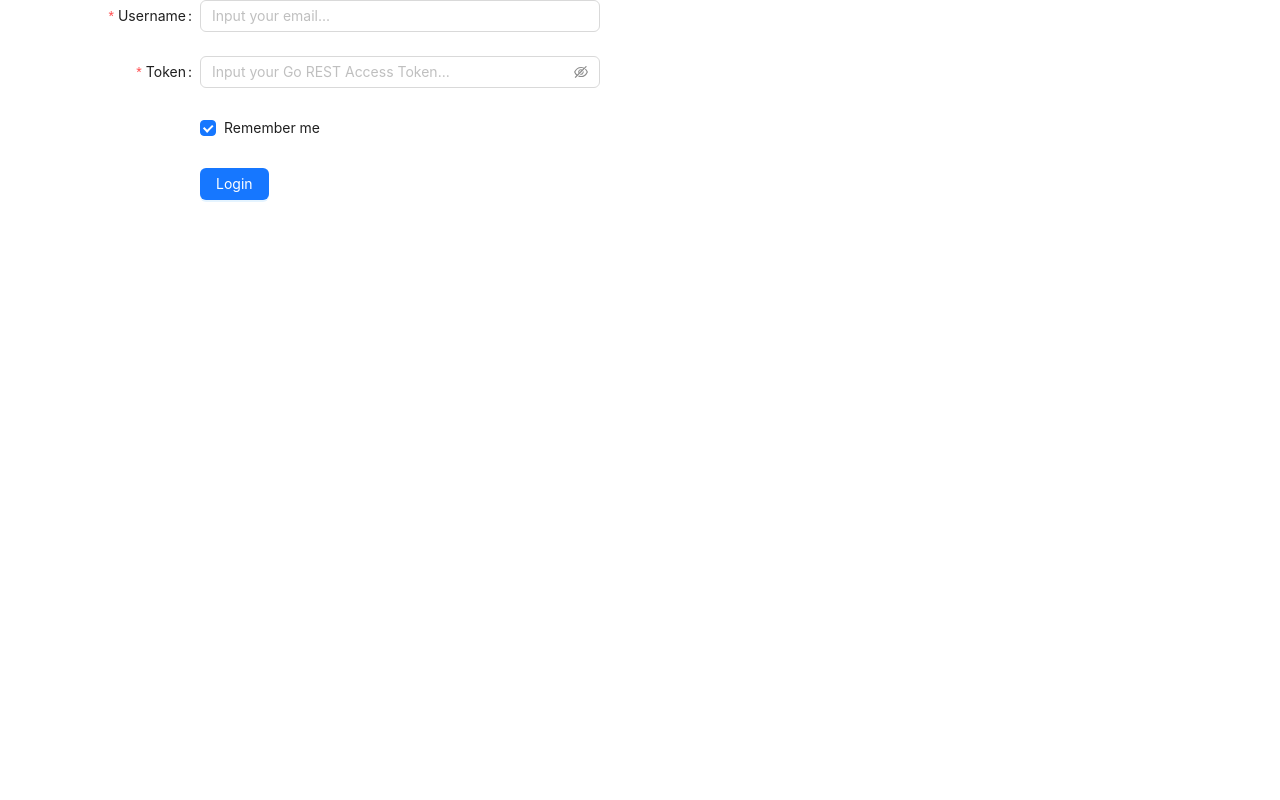
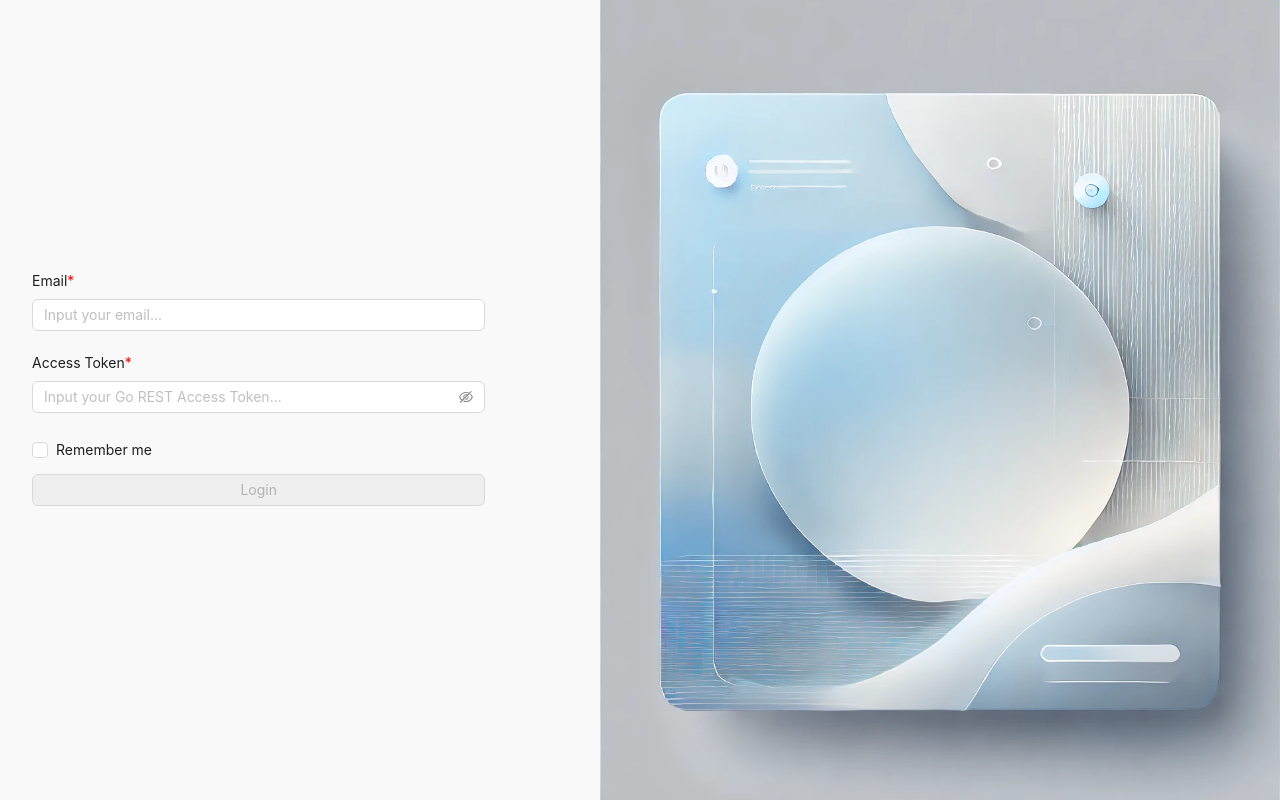
Before and after one commit to MichelleAG27/blox-app, a Next.js app: page / in a window 1280 px wide. Built offline with nearby package versions, Linux system fonts and the light colour scheme.

Commit message:
FInalize Login UI Field

```diff
--- a/app/globals.css
+++ b/app/globals.css
@@ -6,3 +6,8 @@
 .nav_link {
     @apply text-base relative font-medium w-fit block after:block after:content-[''] after:absolute after:h-[3px] after:bg-yellow-400 after:rounded-sm text-white after:w-full after:scale-x-0 after:hover:scale-x-100 after:transition after:duration-300 after:origin-right
 }
+
+:where(.css-dev-only-do-not-override-vrrzze).ant-col-8 {
+    flex: 0 0 auto; /* Adjusts to default size behavior */
+    max-width: unset; /* Removes width restriction from the flexbox */
+}
--- a/app/page.tsx
+++ b/app/page.tsx
@@ -1,4 +1,3 @@
-"use client";
 
 import React from "react";
 import LoginPage from "@/components/LoginPage";
--- a/components/LoginPage.tsx
+++ b/components/LoginPage.tsx
@@ -1,6 +1,5 @@
-"use client";
-
-import React from "react";
+"use client"
+import React, { useEffect, useState } from "react";
 import { useRouter } from "next/navigation";
 import { Button, Checkbox, Form, Input, message } from "antd";
 import { useMutation } from "@tanstack/react-query";
@@ -9,70 +8,147 @@ import { login, LoginPayload } from "@/services/authService";
 type FormFields = LoginPayload & { remember?: boolean };
 
 export default function LoginPage() {
+    const [form] = Form.useForm<FormFields>();
     const router = useRouter();
+    const mutation = useMutation({ mutationFn: login });
+    const { mutateAsync, isPending } = mutation;
+    const [isFormValid, setIsFormValid] = useState(false);
 
-  const mutation = useMutation({
-    mutationFn: login,
-  });
+    useEffect(() => {
+        const storedUser = localStorage.getItem("user");
+        if (storedUser) {
+            const { email, token } = JSON.parse(storedUser);
+            form.setFieldsValue({ email, token, remember: true });
+            setIsFormValid(true);
+        }
+    }, [form]);
 
-  const { mutateAsync, isPending } = mutation;
+    const onFieldsChange = () => {
+        const fieldsError = form.getFieldsError();
+        const hasErrors = fieldsError.some(({ errors }) => errors.length > 0);
+
+        const values = form.getFieldsValue(["email", "token"]);
+        const allFilled = values.email && values.token;
+
+        setIsFormValid(!hasErrors && allFilled);
+    };
 
     const onFinish = async (values: FormFields) => {
-    const { username, token, remember } = values;
-
+        const { email, token, remember } = values;
         try {
-      const user = await mutateAsync({ username, token });
+            await mutateAsync({ email, token });
             message.success("Login successful! Redirecting to dashboard...");
             if (remember) {
-        localStorage.setItem("user", JSON.stringify({ username, token }));
+                localStorage.setItem("user", JSON.stringify({ email, token }));
+            } else {
+                localStorage.removeItem("user");
             }
+
+            setTimeout(() => {
                 router.push("/dashboard");
+            }, 2000);
         } catch (error: any) {
-      message.error(error.message || "Invalid username or access token. Please check!");
+            message.error("Invalid email or access token. Please check!");
         }
     };
 
     const onFinishFailed = (errorInfo: any) => {
-    console.log("Failed:", errorInfo);
         message.error("Please check your input fields.");
     };
 
     return (
+        <div
+            style={{
+                display: "flex",
+                alignItems: "center",
+                justifyContent: "center",
+                height: "100vh",
+                overflow: "hidden",
+                backgroundColor: "#f9f9f9",
+            }}
+        >
+            <div style={{ flex: 1, paddingLeft: 32, paddingRight: 24, maxWidth: 600 }}>
                 <Form
+                    form={form}
                     name="basic"
                     labelCol={{ span: 8 }}
-      wrapperCol={{ span: 16 }}
-      style={{ maxWidth: 600 }}
-      initialValues={{ remember: true }}
+                    wrapperCol={{ span: 20 }}
+                    initialValues={{ remember: false }}
                     onFinish={onFinish}
                     onFinishFailed={onFinishFailed}
+                    onFieldsChange={onFieldsChange}
                     autoComplete="off"
+                    requiredMark={false}
                 >
+                    {/* Email */}
                     <Form.Item<FormFields>
-        label="Username"
-        name="username"
-        rules={[{ required: true, message: "Please check your username" }]}
+                        name="email"
+                        rules={[
+                            { required: true, message: "Please enter your email" },
+                            { type: "email", message: "Please enter a valid email address" },
+                        ]}
+                        validateTrigger={["onChange", "onBlur"]}
+                        style={{ marginBottom: "1.5em" }}
                     >
+                        <div style={{ marginBottom: "0.5em", display: "flex"}}>
+                            <span>Email</span>
+                            <span style={{ color: "red" }}>*</span>
+                        </div>
                         <Input placeholder="Input your email..." />
                     </Form.Item>
 
+                    {/* Access Token */}
                     <Form.Item<FormFields>
-        label="Token"
                         name="token"
-        rules={[{ required: true, message: "Please check your valid token" }]}
+                        rules={[{ required: true, message: "Please enter your token" }]}
+                        validateTrigger={["onChange", "onBlur"]}
+                        style={{ marginBottom: "1.5em" }}
                     >
+                        <div style={{ marginBottom: "0.5em", display: "flex"}}>
+                            <span>Access Token</span>
+                            <span style={{ color: "red" }}>*</span>
+                        </div>
                         <Input.Password placeholder="Input your Go REST Access Token..." />
                     </Form.Item>
 
-      <Form.Item<FormFields> name="remember" valuePropName="checked" label={null}>
+                    {/* Remember Me */}
+                    <Form.Item
+                        name="remember"
+                        valuePropName="checked"
+                        style={{
+                            justifyContent: "flex-start",
+                            marginBottom: 8,
+                        }}
+                    >
                         <Checkbox>Remember me</Checkbox>
                     </Form.Item>
 
-      <Form.Item label={null}>
-        <Button type="primary" htmlType="submit" loading={isPending}>
+                    {/* Submit Button */}
+                    <Form.Item label={null} wrapperCol={{ span: 20 }}>
+                        <Button
+                            type="primary"
+                            htmlType="submit"
+                            loading={isPending}
+                            style={{ width: "100%" }}
+                            disabled={!isFormValid}
+                        >
                             Login
                         </Button>
                     </Form.Item>
                 </Form>
+
+            </div>
+
+            <div style={{ flex: 1, textAlign: "center" }}>
+                <img
+                    src="/login-image.png"
+                    alt="Login Illustration"
+                    style={{
+                        maxWidth: "100%",
+                        height: "auto",
+                    }}
+                />
+            </div>
+        </div>
     );
 }
--- a/services/authService.ts
+++ b/services/authService.ts
@@ -2,20 +2,20 @@ import axios from "axios";
 import { API_BASE_URL } from "@/config/apiConfig";
 
 export type LoginPayload = {
-  username: string;
+  email: string;
   token: string;
 };
 
-export const login = async ({ username, token }: LoginPayload) => {
+export const login = async ({ email, token }: LoginPayload) => {
   const response = await axios.get(`${API_BASE_URL}/users`, {
     headers: {
       Authorization: `Bearer ${token}`,
     },
   });
 
-  const user = response.data.find((u: any) => u.email === username);
+  const user = response.data.find((u: any) => u.email === email);
 
-  if (!user) throw new Error("Invalid username or token");
+  if (!user) throw new Error("Invalid email or token");
 
   return user;
 };
```
Lines whose indentation alone changed are shown as unchanged.
